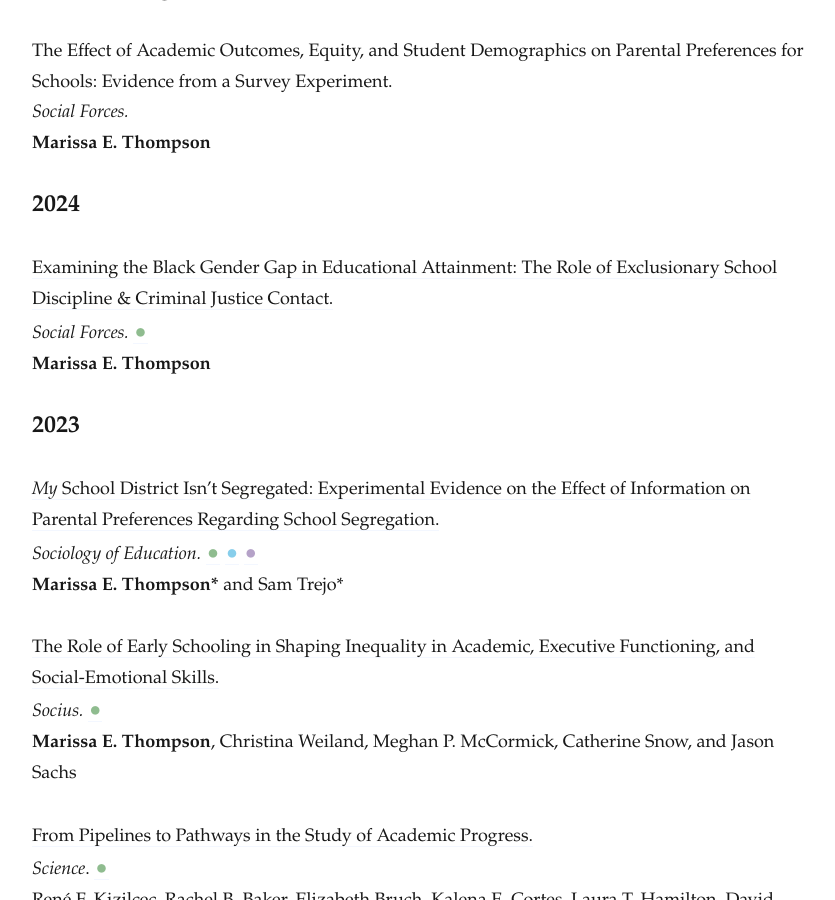
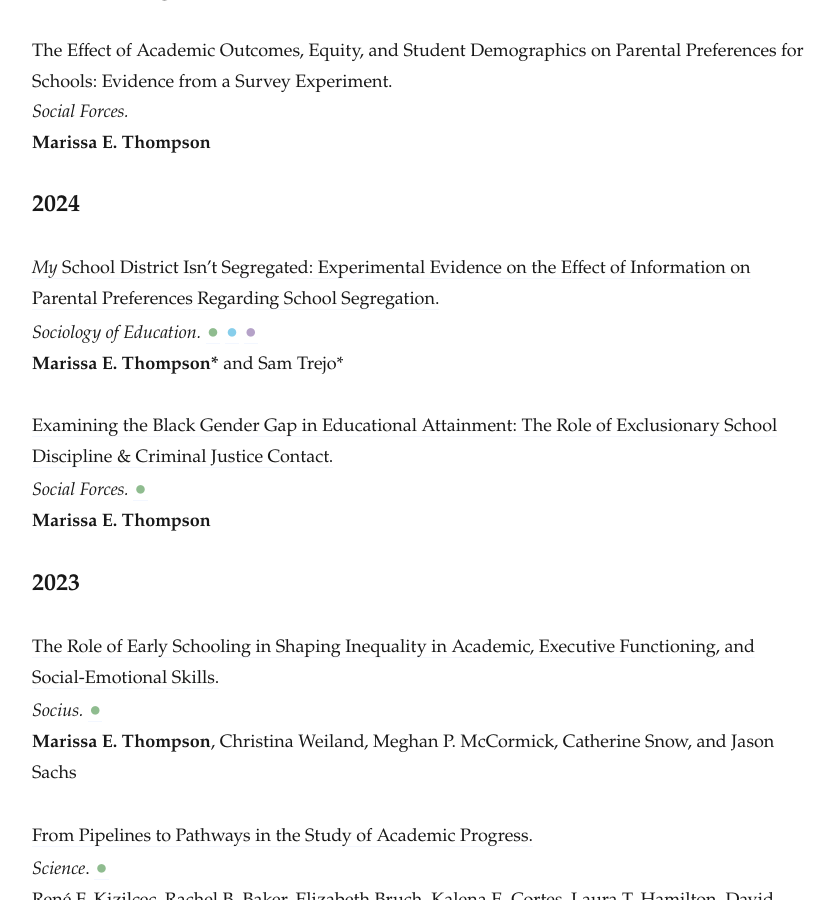
Before and after one commit to marissaethompson/marissaethompson.github.io, a Jekyll site: the page built from _pages/research.md, in a window 1280 px wide and 900 px high, scrolled down 1939 px. Shown: the whole window, without its empty margins (218-1053 px from the left). Built offline with Jekyll 4.4.1, drawn with Linux system fonts in a browser that asks for light colours; nearby versions of some CDN libraries; some web fonts are replaced; some of the changed lines change nothing that is shown.

Commit message:
april_2_2024

```diff
--- a/_pages/research.md
+++ b/_pages/research.md
@@ -39,15 +39,15 @@ The Effect of Academic Outcomes, Equity, and Student Demographics on Parental Pr
 
 ## 2024
 
+ [<i>My</i> School District Isn't Segregated: Experimental Evidence on the Effect of Information on Parental Preferences Regarding School Segregation.](https://journals.sagepub.com/doi/full/10.1177/00380407231213342){:target="_blank"} <br>
+<i>Sociology of Education.</i>&nbsp;[<span style="font-size: 15pt; color:#8fbc8f">●</span>](/research/Thompson_SOE_2024.pdf){:target="_blank"} [<span style="font-size: 15pt; color:#87ceeb">●</span>](https://osf.io/ucvt6){:target="_blank"} [<span style="font-size: 15pt; color:#b5a2c8">●</span>](https://github.com/sam-trejo/2023_08_socedu_seg_exp){:target="_blank"}<br>
+<b>Marissa E. Thompson\*</b> and Sam Trejo\*
+
 [Examining the Black Gender Gap in Educational Attainment: The Role of Exclusionary School Discipline & Criminal Justice Contact.](https://academic.oup.com/sf/advance-article/doi/10.1093/sf/soad110/7252817?utm_source=authortollfreelink&utm_campaign=sf&utm_medium=email&guestAccessKey=d1e2eb36-ec6f-4a90-9009-0f35b2201128)<br>
  <i>Social Forces.</i>&nbsp;[<span style="font-size: 15pt; color:#8fbc8f">●</span>](/research/Thompson_SF_2024.pdf){:target="_blank"}<br>
 <b>Marissa E. Thompson</b>
 
 ## 2023
-
- [<i>My</i> School District Isn't Segregated: Experimental Evidence on the Effect of Information on Parental Preferences Regarding School Segregation.](https://journals.sagepub.com/doi/full/10.1177/00380407231213342){:target="_blank"} <br>
-<i>Sociology of Education.</i>&nbsp;[<span style="font-size: 15pt; color:#8fbc8f">●</span>](/research/Thompson_SOE_2023.pdf){:target="_blank"} [<span style="font-size: 15pt; color:#87ceeb">●</span>](https://osf.io/ucvt6){:target="_blank"} [<span style="font-size: 15pt; color:#b5a2c8">●</span>](https://github.com/sam-trejo/2023_08_socedu_seg_exp){:target="_blank"}<br>
-<b>Marissa E. Thompson\*</b> and Sam Trejo\*
 
 [The Role of Early Schooling in Shaping Inequality in Academic, Executive Functioning, and Social-Emotional Skills.](https://journals.sagepub.com/doi/full/10.1177/23780231231199375) <br>
  <i>Socius.</i>&nbsp;[<span style="font-size: 15pt; color:#8fbc8f">●</span>](/research/Thompson_Socius_2023.pdf){:target="_blank"}<br>
```
Also changed, not shown: 4 other files.
